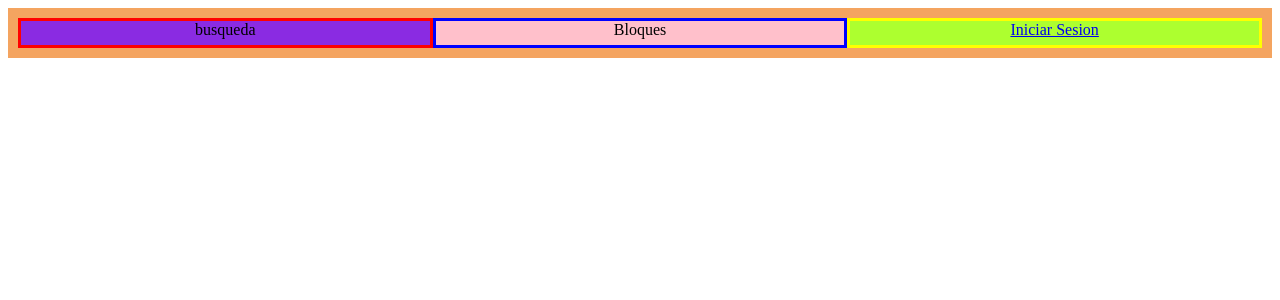
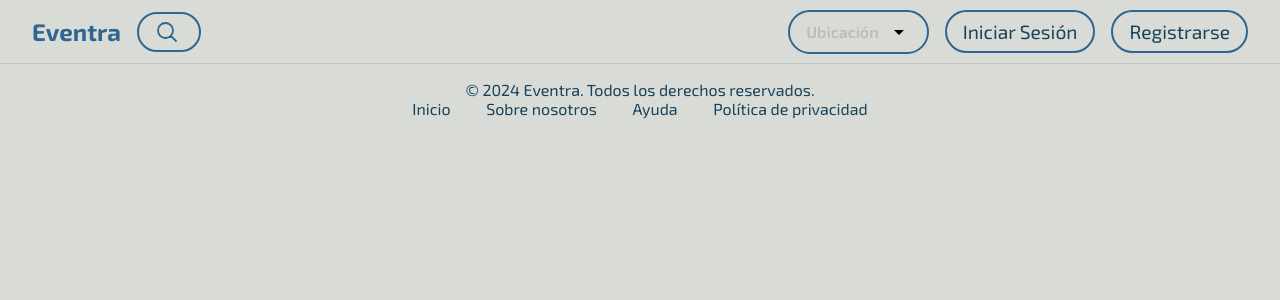
Before and after one commit to AlexNvdz/Proyecto_Final, a Django app: template Eventra/crud_app/templates/crud_app/base.html in a window 1280 px wide. Shown: the top 300 px of the page. Run offline with Django 5.2, Linux system fonts and the light colour scheme; the template is opened without the code that fills it, so the values that code supplies are empty.

Commit message:
Commit-Interfaz1

```diff
--- a/Eventra/crud_app/static/crud_app/css/styles.css
+++ b/Eventra/crud_app/static/crud_app/css/styles.css
@@ -1,220 +1,327 @@
-.busqueda {
-  background: blueviolet;
-  border: 3px solid red;
-  text-align: center;
+:root {
+  --primary: #2f6690;
+  --primary-dark: #2f6690;
+  --primary-darker: #265072;
+  --text: #16425b;
+  --background: #d9dcd6;
+  --secondary: #81c3d7;
+  --gray-border: rgba(0, 0, 0, 10%);
+  --gray-border-hover: #505050;
+  --gray-menu-button: #7e7e7e;
+  --gray-menu-button-hover: #232323;
+  --navbar-height: 4rem;
+  --gray-text-hover: #8f8f8f;
+  --gray-icon: #a0a0a0;
+
+  --border-radius: 2rem;
+  --glow-size: 0.5rem;
 }
 
-.bloques {
-  background: pink;
-  border: 3px solid blue;
-  text-align: center;
+body {
+  font-family: "Exo 2";
+  font-size: 16px;
+  color: var(--text);
+  background: var(--background);
 }
 
-.profile {
-  background: greenyellow;
-  border: 3px solid yellow;
-  text-align: center;
+* {
+  margin: 0;
+  padding: 0;
+  box-sizing: border-box;
 }
 
 .header {
-  background: darkcyan;
-  border: 10px solid sandybrown;
-  display: grid;
-  grid-template-columns: 1fr 1fr 1fr;
-  height: 30px;
+  width: 100vw;
+  height: var(--navbar-height);
+  display: flex;
+  align-items: center;
+  justify-content: space-between;
+  padding: 0 2rem;
+  background: var(--background);
+  border-bottom: 1px solid var(--gray-border);
 }
 
-.event-banner {
+/* Contenedores de las secciones izquierda y derecha */
+.left-section,
+.right-section {
+  display: flex;
+  align-items: center;
+  gap: 1rem; /* Espacio entre los elementos dentro de cada sección */
+}
+
+/* Estilo del logo */
+.logo {
+  font-size: 1.5rem;
+  color: var(--primary);
+  font-weight: bold;
+  cursor: pointer;
+}
+
+/* Contenedor del buscador */
+.search-container {
   display: flex;
   justify-content: center;
   align-items: center;
-  height: 200px;
-  margin-top: 20px;
+  width: 100%;
+  max-width: 400px;
 }
 
-.img-banner {
+.box {
+  position: relative;
   width: 100%;
-  height: 150px;
-  border-radius: 20px;
 }
 
-.content-img-banner {
-  width: 1000px;
+/* Estilo del input de búsqueda */
+.search {
+  width: 4rem;
+  height: 2.5rem;
+  border-radius: var(--border-radius);
+  padding: 0.625rem;
+  cursor: pointer;
+  font-size: 1rem;
+  color: transparent;
+  border: 2px solid var(--primary);
+  transition: width 300ms, background-position 300ms;
+  overflow: hidden;
+  background: var(--search-icon-url) no-repeat transparent;
+  background-size: 1.5rem;
+  background-position: 1rem center;
 }
 
-.events-content {
-  margin-top: 25px;
-  display: grid;
-  grid-template-columns: 1fr 1fr 1fr 1fr;
-  justify-items: center;
+.search:focus,
+.search:not(:placeholder-shown) {
+  width: 100%;
+  cursor: text;
+  color: var(--primary);
+  padding-left: 2.5rem;
+  outline: none;
+  transition: width 500ms, background-position 300ms;
+  border: 2px solid var(--primary);
+  background-color: transparent;
+  background-position: 0.5rem center;
 }
 
-.tarjeta-evento {
-  display: flex;
-  align-items: flex-start;
-  flex-direction: column;
-  height: 280px;
-  width: 250px;
-  border-radius: 10px;
-  box-shadow: 10px 10px 15px rgba(0, 0, 0, 0.2);
+.search::placeholder {
+  color: var(--primary);
+  opacity: 0.5;
 }
 
-.content-img-evento {
-  width: 100%;
-  height: 50%;
+/* Estilo del dropdown de ubicación */
+.location-dropdown {
+  display: flex;
+  align-items: center;
+  background: var(--background);
+  border-radius: var(--border-radius);
+  padding: 0.5rem 1rem;
+  border: 2px solid var(--primary);
+  cursor: pointer;
+  gap: 0.5rem;
+  color: #bbb;
+  font-weight: 600;
 }
 
-.img-evento {
-  width: 100%;
-  height: 100%;
-  border-top-left-radius: 10px;
-  border-top-right-radius: 10px;
+/* Icono de perfil */
+.profile-icon {
+  font-size: 1.5rem;
+  color: var(--gray-icon);
+  cursor: pointer;
 }
 
-/* VENTANA MODAL*/
+.btnSesion {
+  text-decoration: none;
+  padding: 0.5rem 1rem;
+  border-radius: 2rem;
+  color: var(--text);
+  z-index: 1;
+  background: var(--background);
+  position: relative;
+  font-size: 1.2rem;
+  transition: all 250ms;
+  overflow: hidden;
+  border: 2px solid var(--primary);
+}
 
-/* Fondo oscuro semitransparente */
-.modalmask {
-    position: fixed;
+.btnSesion::before {
+  content: "";
+  position: absolute;
   top: 0;
   left: 0;
-    width: 100%;
   height: 100%;
-    background: rgba(0, 0, 0, 0.6); /* Fondo semitransparente */
-    display: flex;
-    align-items: center;
-    justify-content: center;
-    opacity: 0;
-    visibility: hidden;
-    transition: opacity 0.5s ease;
+  width: 0;
+  border-radius: 2rem;
+  background-color: var(--primary);
+  z-index: -1;
+  transition: all 250ms;
 }
 
-.modalmask:target {
-    opacity: 1;
-    visibility: visible;
+.btnSesion:hover {
+  color: #e8e8e8;
 }
 
-/* Formato de la ventana modal */
-.modalbox {
-    display: flex;
-    width: 600px; /* Ajuste del ancho de la modal */
-    background: #fff;
-    border-radius: 8px;
-    overflow: hidden;
-    box-shadow: 0px 4px 15px rgba(0, 0, 0, 0.3);
-    transition: transform 0.5s ease, opacity 0.5s ease;
-    opacity: 0;
-    transform: translateY(-50px);
+.btnSesion:hover::before {
+  width: 100%;
 }
 
-.modalmask:target .modalbox {
-    transform: translateY(0);
+/* Responsivo */
+@media (max-width: 768px) {
+  .search-container {
+    width: 100%;
+  }
+}
+
+/* container */
+.responsive-two-column-grid {
+  display: flex;
+  flex-direction: column-reverse; /* Invierte el orden en pantallas móviles */
+}
+
+/* columns */
+.responsive-two-column-grid > * {
+  padding: 1rem;
+}
+.content {
+  padding: 10rem;
+  display: flex;
+  flex-direction: column;
+  gap: 1.5rem;
+  text-align: center;
+  position: relative; /* Para el círculo */
+}
+.content h1 {
+  font-size: 2.7rem;
+  width: 16ch;
+  margin: 0 auto;
+}
+
+.content h5 {
+  font-size: 1.3rem;
+  line-height: 1.2;
+  width: 21ch;
+  text-align: center;
+  margin: 0 auto;
+  font-weight: normal;
+}
+/* tablet breakpoint */
+@media (min-width: 768px) {
+  .responsive-two-column-grid {
+    display: grid;
+    grid-template-columns: 1fr 1fr;
+    flex-direction: row; /* Vuelve al orden original en pantallas más grandes */
+  }
+}
+
+.button-glow {
+  margin: 0 auto;
+  max-width: 10rem;
+  min-width: 10rem;
+  min-height: 3rem;
+  text-decoration: none;
+  user-select: none;
+  display: flex;
+  justify-content: center;
+  align-items: center;
+  color: var(--background);
+  position: relative;
+  z-index: 0;
+  border-radius: var(--border-radius);
+  transition: all 0.5s;
+  gap: 0.5rem;
+}
+
+.button-glow:before {
+  content: "";
+  background: linear-gradient(
+    to right,
+    #4da8da,
+    #3a7ca5,
+    #81c3f7,
+    #b3e8ff,
+    #4da8da,
+    #3a7ca5,
+    #81c3f7,
+    #b3e8ff,
+    #4da8da
+  );
+  position: absolute;
+  background-size: 300%;
+  z-index: -1;
+  filter: blur(var(--glow-size));
+  width: calc(100% + var(--glow-size));
+  height: calc(100% + var(--glow-size));
+  opacity: 0;
+  border-radius: var(--border-radius);
+  animation: glow 25s alternate infinite;
+  transition: opacity 0.5s linear;
+}
+
+.button-glow:active {
+  background: var(--primary);
+}
+
+.button-glow:hover:before {
   opacity: 1;
 }
 
-/* Estilo de la sección izquierda (Iniciar sesión) */
-.modalbox .left-section {
-    padding: 20px 30px 20px 40px; /* Ajuste de padding */
-    width: 50%;
-    display: flex;
-    flex-direction: column;
-    justify-content: center;
+.button-glow:after {
+  z-index: -1;
+  content: "";
+  position: absolute;
+  width: 100%;
+  height: 100%;
+  background: var(--primary);
+  left: 0;
+  top: 0;
+  border-radius: var(--border-radius);
 }
 
-.modalbox h2 {
-    font-size: 24px;
-    display: flex;
-    align-items: center;
-    gap: 8px;
+@keyframes glow {
+  0% {
+    background-position: 0 0;
   }
 
-.modalbox input[type="text"],
-.modalbox input[type="password"] {
-    width: 100%;
-    padding: 10px;
-    margin-top: 10px;
-    margin-bottom: 10px;
-    border: 1px solid #ddd;
-    border-radius: 5px;
-    font-size: 16px;
+  50% {
+    background-position: 300% 0;
   }
 
-.modalbox .login-btn {
-    background: #ff6600;
-    color: white;
-    border: none;
-    border-radius: 20px;
-    padding: 10px;
-    width: 100%;
-    font-size: 16px;
-    cursor: pointer;
-    margin-top: 15px;
+  100% {
+    background-position: 0 0;
+  }
 }
 
-.modalbox .login-btn:hover {
-    background: #ff5500;
-}
-
-.modalbox .forgot-password {
-    color: #007bff;
-    text-align: center;
-    margin-top: 10px;
-}
-
-/* Estilo de la sección derecha (Registro) */
-.modalbox .right-section {
-    background: #007bff;
-    color: white;
-    padding: 20px;
-    width: 50%;
+.contentLogo {
   display: flex;
   flex-direction: column;
   align-items: center;
   justify-content: center;
+}
+
+footer {
+  background: var(--background); /* Cambia según tu diseño */
+  color: var(--text); /* Cambia según tu diseño */
+  padding: 1rem;
   text-align: center;
 }
 
-.modalbox .right-section h2 {
-    font-size: 24px;
-    margin-bottom: 15px;
+.footer-content {
+  max-width: 800px;
+  margin: 0 auto;
 }
 
-.modalbox .right-section .register-btn {
-    background: white;
-    color: #007bff;
-    border: none;
-    border-radius: 20px;
-    padding: 10px 20px;
-    font-size: 16px;
-    cursor: pointer;
-    margin-top: 15px;
+.footer-content ul {
+  list-style: none;
+  padding: 0;
 }
 
-.modalbox .right-section .register-btn:hover {
-    background: #f0f0f0;
+.footer-content ul li {
+  display: inline;
+  margin: 0 1rem;
 }
 
-/* Botón de cerrar */
-/* Botón de cerrar */
-.close {
-    background: #606061;
-    color: #FFFFFF;
-    line-height: 25px;
-    font-size: 14px;
-    position: absolute;
-    top: 10px; /* Posición en la esquina superior derecha */
-    right: 10px;
-    width: 24px;
-    height: 24px;
-    text-align: center;
-    border-radius: 50%; /* Hacerlo circular */
+.footer-content a {
   text-decoration: none;
-    font-weight: bold;
-    cursor: pointer;
-    transition: background 0.3s ease;
+  color: inherit; /* Hereda el color del texto del footer */
 }
 
-.close:hover {
-    background: #FAAC58;
-    color: #222;
+.footer-content a:hover {
+  text-decoration: underline; /* Agrega subrayado al pasar el mouse */
 }
--- a/Eventra/crud_app/templates/crud_app/base.html
+++ b/Eventra/crud_app/templates/crud_app/base.html
@@ -5,28 +5,65 @@
     <meta charset="UTF-8" />
     <meta name="viewport" content="width=device-width, initial-scale=1.0" />
     <link rel="stylesheet" href="{% static 'crud_app/css/styles.css' %}" />
-    <title>Inicio</title>
+    <link rel="preconnect" href="https://fonts.googleapis.com" />
+    <link rel="preconnect" href="https://fonts.gstatic.com" crossorigin />
+    <link
+      href="https://fonts.googleapis.com/css2?family=Exo+2:ital,wght@0,100..900;1,100..900&display=swap"
+      rel="stylesheet"
+    />
+    <title>Eventra</title>
   </head>
   <body>
     <header class="header">
-        {% if user.is_authenticated %}
-            <div class="busqueda">busqueda</div>
-            <div class="bloques">Bloques</div>
-            <div class="profile">
-                <span>{{ user.username }}</span> <!-- Muestra el nombre del usuario -->
-                <button class="hamburguesa" onclick="toggleMenu()">☰</button> <!-- Botón de hamburguesa -->
+      <div class="left-section">
+        <div class="logo">Eventra</div>
+        <div class="search-container">
+          <div class="box">
+            <input
+              class="search"
+              type="text"
+              placeholder=""
+              spellcheck="false"
+            />
           </div>
-        {% else %}
-            <div class="busqueda">busqueda</div>
-            <div class="bloques">Bloques</div>
-            <div class="profile"><a href="{% url 'login' %}"> Iniciar Sesion </a></div>
-        {% endif %}
+        </div>
+        <style>
+          :root {
+            --search-icon-url: url("{% static 'assets/search-bold.svg' %}");
+          }
+        </style>
+      </div>
+      <div class="right-section">
+        <div class="location-dropdown">
+          <span>Ubicación</span>
+          <svg
+            xmlns="http://www.w3.org/2000/svg"
+            width="24"
+            height="24"
+            viewBox="0 0 24 24"
+          >
+            <path d="M7 10l5 5 5-5z" />
+          </svg>
+        </div>
+
+        <a href="#" class="btnSesion">Iniciar Sesión</a>
+        <a href="#" class="btnSesion">Registrarse</a>
+      </div>
     </header>
 
-    {% block contenido %}
-    {% endblock %}
+    {% block contenido %} {% endblock %}
 
-    <footer></footer>
+    <footer>
+      <div class="footer-content">
+        <p>&copy; 2024 Eventra. Todos los derechos reservados.</p>
+        <ul>
+          <li><a href="#">Inicio</a></li>
+          <li><a href="#">Sobre nosotros</a></li>
+          <li><a href="#">Ayuda</a></li>
+          <li><a href="#">Política de privacidad</a></li>
+        </ul>
+      </div>
+    </footer>
 
     <script>
       function toggleMenu() {
```
Also changed, not shown: Eventra/crud_app/templates/crud_app/index.html (+18 -47 lines), Eventra/crud_app/static/assets/EventraLogo.svg (added), Eventra/crud_app/static/assets/search-bold.svg (added), Eventra/db.sqlite3. Lines whose indentation alone changed are shown as unchanged.
